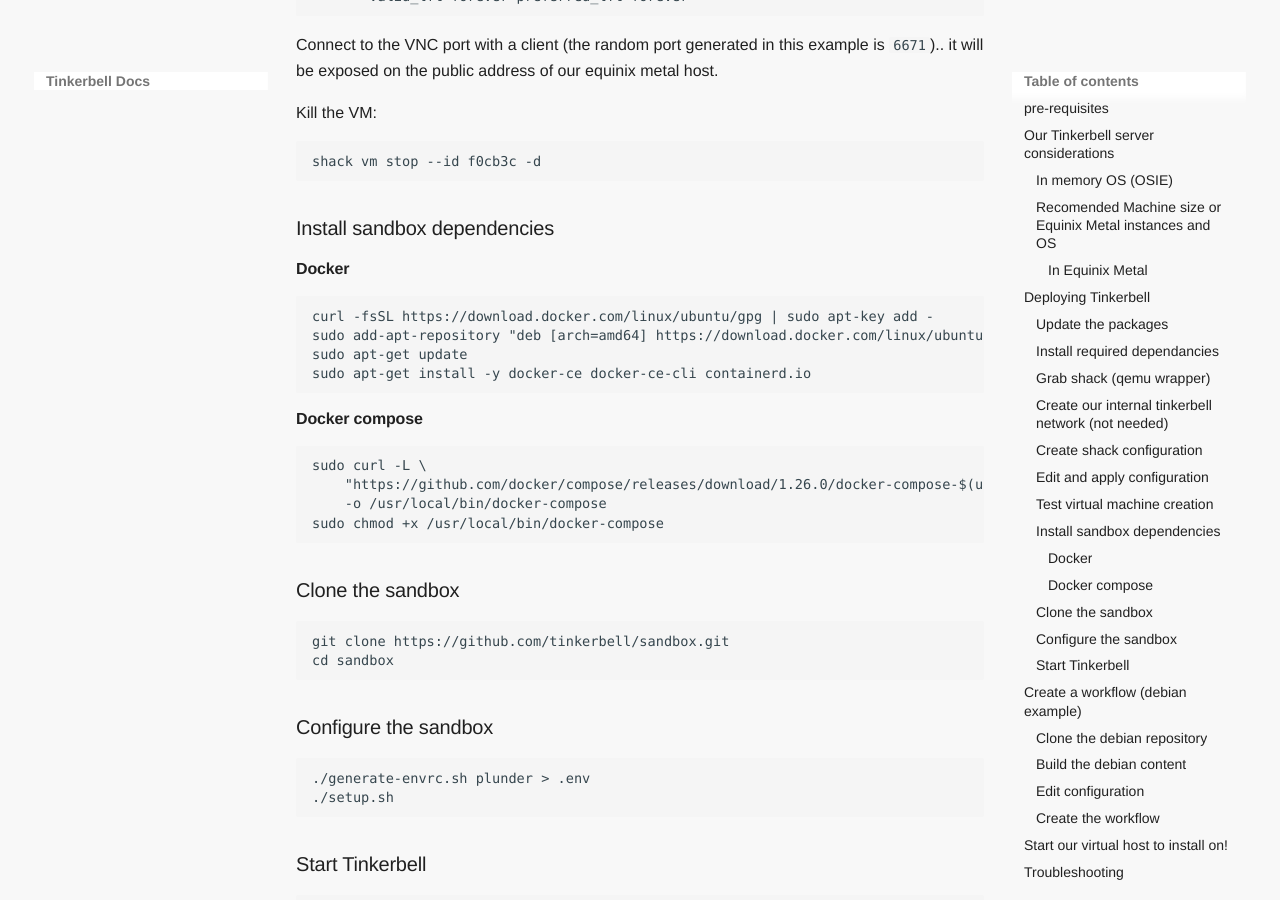
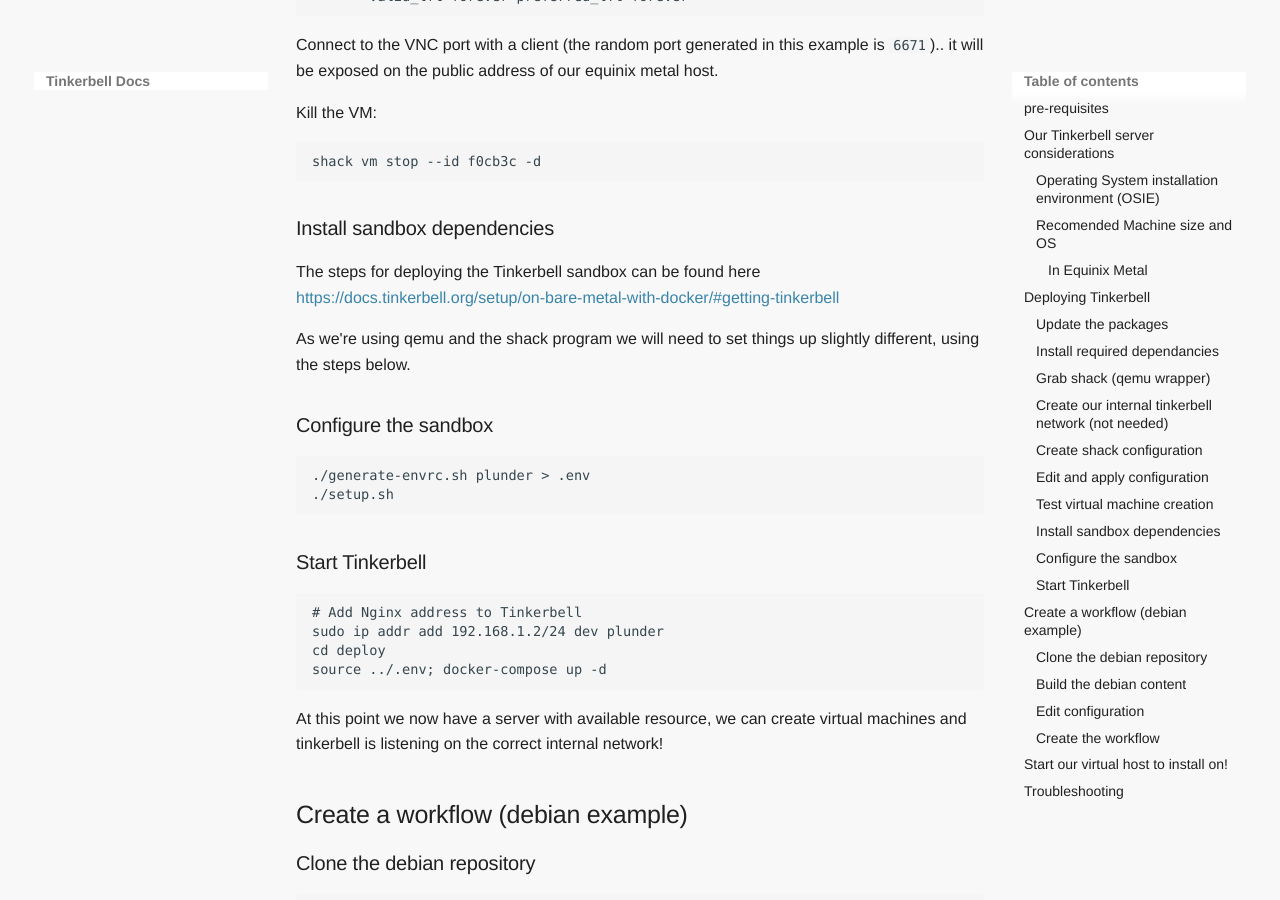
Before and after one commit to tinkerbell/tinkerbell-docs, an MkDocs documentation site: the page built from docs/setup/using-qemu.md, in a window 1280 px wide and 900 px high, scrolled down 3734 px. Built offline with MkDocs 1.6.1 and Material for MkDocs 9.7.7, drawn with Linux system fonts in a browser that asks for light colours; some web fonts are replaced; some of the changed text lies outside the part shown.

Commit message:
Update using-qemu.md

````diff
--- a/docs/setup/using-qemu.md
+++ b/docs/setup/using-qemu.md
@@ -7,7 +7,7 @@
 
 This is a rough shopping list of skills/accounts that will be a benefit for this guide.
 
-- Equinix Metal portal account
+- Access to bare metal infrastructure either a local server or a bare metal provider
 - `GO` experience (basic)
 - `iptables` usage (basic)
 - `qemu` usage (basic)
@@ -31,7 +31,7 @@
 
 That brings us onto the next part, which is how big should the virtual machines be?
 
-### In memory OS (OSIE)
+### Operating System installation environment (OSIE)
 
 Every machine that is booted by Tinkerbell will be passed the in-memory Operating System called `OSIE` which is an alpine based Linux OS that ultimately will run the workflows. As this is in-memory we will need to account for a few things (before we even install our Operating System through a workflow.
 
@@ -50,7 +50,7 @@
 
 With all this in consideration, we can use Equinix Metal machines T-Shirt sizes do determine the size of machine required. Given the minimal overhead for Tinkerbell and userland then a `t1.small.x86` (1CPU and 8GB or Ram), however if you're looking at deploying multiple machines with tinkerbell then ideally a machine with 32GB of ram will comfortably allow a comfortable amount of headroom.
 
-### Recomended Machine size or Equinix Metal instances and OS
+### Recomended Machine size and OS
 
 When selecting a bare metal host to run Tinkerbell and provision machines onto Qemu we recommend one or more CPUs and 8GB of ram is going to be required in order to succesfully provision machine instances with Tinkerbell.
 
@@ -152,30 +152,9 @@
 
 ### Install sandbox dependencies
 
-#### Docker
+The steps for deploying the Tinkerbell sandbox can be found here [https://docs.tinkerbell.org/setup/on-bare-metal-with-docker/#getting-tinkerbell](https://docs.tinkerbell.org/setup/on-bare-metal-with-docker/#getting-tinkerbell)
 
-```
-curl -fsSL https://download.docker.com/linux/ubuntu/gpg | sudo apt-key add -
-sudo add-apt-repository "deb [arch=amd64] https://download.docker.com/linux/ubuntu $(lsb_release -cs) stable"
-sudo apt-get update
-sudo apt-get install -y docker-ce docker-ce-cli containerd.io
-```
-
-#### Docker compose
-
-```
-sudo curl -L \
-	"https://github.com/docker/compose/releases/download/1.26.0/docker-compose-$(uname -s)-$(uname -m)" \
-	-o /usr/local/bin/docker-compose
-sudo chmod +x /usr/local/bin/docker-compose
-```
-
-### Clone the sandbox
-
-```
-git clone https://github.com/tinkerbell/sandbox.git
-cd sandbox
-```
+As we're using qemu and the shack program we will need to set things up slightly different, using the steps below.
 
 ### Configure the sandbox
 
````
